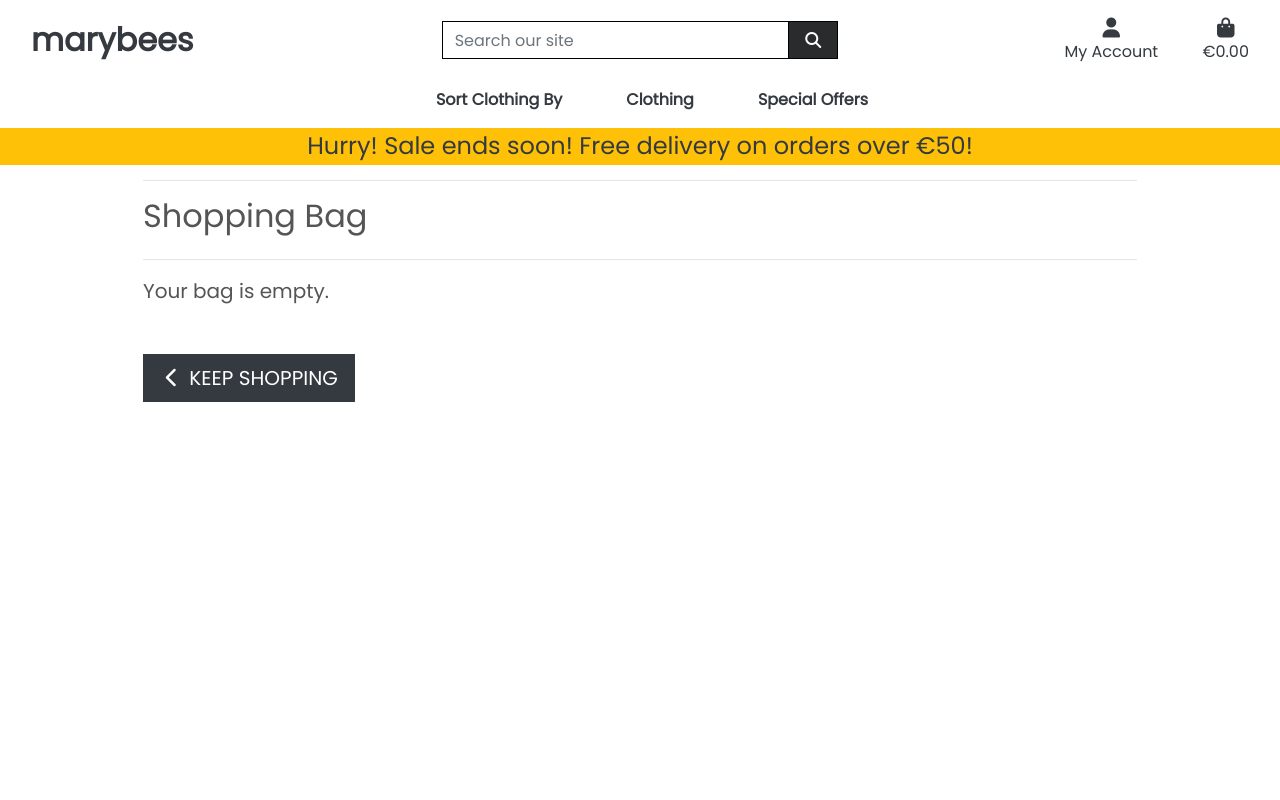
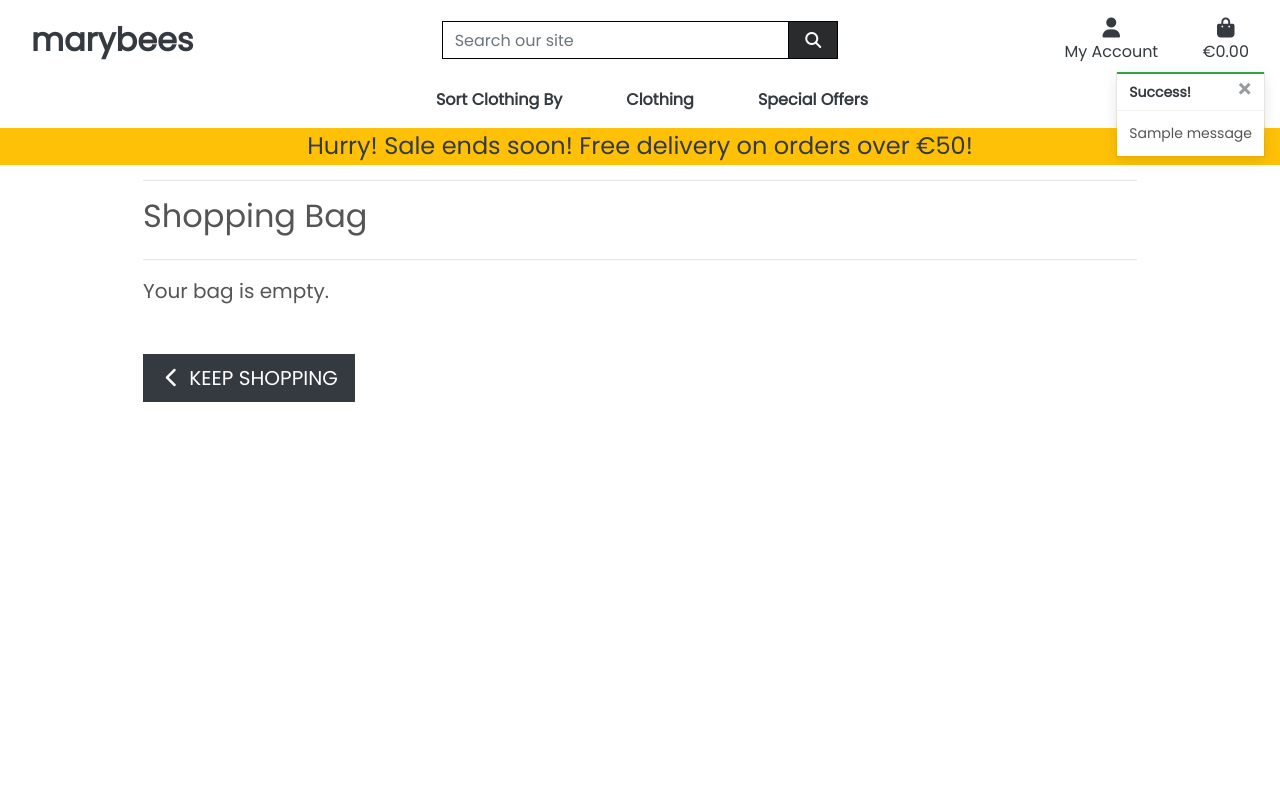
Before and after one commit to Code-Institute-Submissions/marybees, a Django app: page /bag/ in a window 1280 px wide. Run offline with Django 3.2, Linux system fonts and the light colour scheme; tables that the repository leaves empty hold one stand-in row (values such as "Sample post"); one stand-in notice (Sample message) is shown; some libraries are stand-ins or nearby versions.

Commit message:
Began adding toasts

```diff
--- a/bag/views.py
+++ b/bag/views.py
@@ -1,4 +1,7 @@
 from django.shortcuts import render, redirect, reverse, HttpResponse
+from django.contrib import messages
+
+from products.models import Product
 
 # Create your views here.
 
@@ -10,6 +13,7 @@ def view_bag(request):
 def add_to_bag(request, item_id):
     """ Add a quantity of the specified product to the shopping bag """
 
+    product = Product.objects.get(pk=item_id)
     quantity = int(request.POST.get('quantity'))
     redirect_url = request.POST.get('redirect_url')
     size = None
@@ -30,9 +34,11 @@ def add_to_bag(request, item_id):
             bag[item_id] += quantity
         else:
             bag[item_id] = quantity
+            messages.error(request, f'Added {product.name} to your bag')
 
     request.session['bag'] = bag
     return redirect(redirect_url)
+
 
 def adjust_bag(request, item_id):
     """Adjust the quantity of the specified product to the specified amount"""
--- a/marybees/settings.py
+++ b/marybees/settings.py
@@ -77,6 +77,8 @@ TEMPLATES = [
         },
     },
 ]
+
+MESSAGE_STORAGE = 'django.contrib.messages.storage.session.SessionStorage'
 
 AUTHENTICATION_BACKENDS = [
 
--- a/static/css/base.css
+++ b/static/css/base.css
@@ -81,6 +81,23 @@ a.category-badge > span.badge:hover {
     cursor: pointer;
 }
 
+/* ------------------------------- bootstrap toasts */
+
+.message-container {
+    position: fixed;
+    top: 72px;
+    right: 15px;
+    z-index: 99999999999;
+}
+
+.custom-toast {
+    overflow: visible;
+}
+
+.toast-capper {
+    height: 2px;
+}
+
 /* -------------------------------- Media Queries */
 
 /* Slightly larger container on xl screens */
--- a/templates/base.html
+++ b/templates/base.html
@@ -103,7 +103,21 @@
     </header>
 
     {% if messages %}
-        <div class="message-container"></div>
+        <div class="message-container">
+            {% for message in messages %}
+                {% with message.level as level %}
+                    {% if level == 40 %}
+                        {% include 'includes/toasts/toast_error.html' %}
+                    {% elif level == 30 %}
+                        {% include 'includes/toasts/toast_warning.html' %}
+                    {% elif level == 25 %}
+                        {% include 'includes/toasts/toast_success.html' %}
+                    {% else %}
+                        {% include 'includes/toasts/toast_info.html' %}
+                    {% endif %}
+                {% endwith %}
+            {% endfor %}
+        </div>
     {% endif %}
 
     {% block page_header %}
@@ -113,6 +127,9 @@
     {% endblock %}
 
     {% block postloadjs %}
+    <script type="text/javascript">
+        $('.toast').toast('show');
+    </script>
     {% endblock %}
 
 
--- /dev/null
+++ b/templates/includes/toasts/toast_success.html
@@ -0,0 +1,13 @@
+<div class="toast custom-toast rounded-0 border-top-0" data-autohide="false">
+    <div class="arrow-up arrow-success"></div>
+    <div class="w-100 toast-capper bg-success"></div>
+    <div class="toast-header bg-white text-dark">
+        <strong class="mr-auto">Success!</strong>
+        <button type="button" class="ml-2 mb-1 close text-dark" data-dismiss="toast" aria-label="Close">
+            <span aria-hidden="true">&times;</span>
+        </button>
+    </div>
+    <div class="toast-body bg-white">
+        {{ message }}
+    </div>
+</div>
```
Also changed, not shown: templates/includes/toasts/toast_error.html (added, +13 -0 lines), templates/includes/toasts/toast_info.html (added, +13 -0 lines), templates/includes/toasts/toast_warning.html (added, +13 -0 lines).
